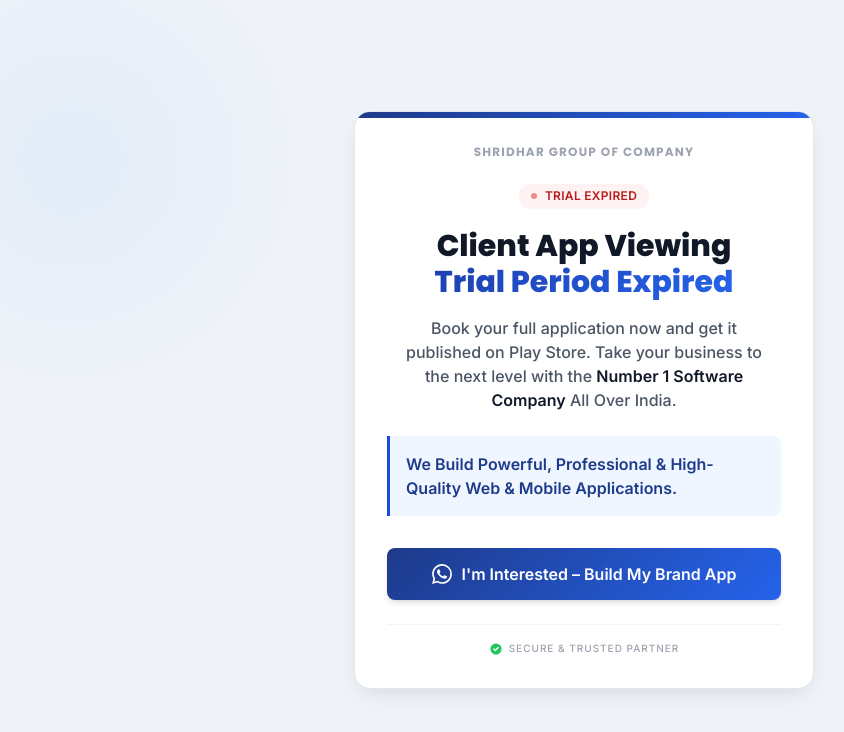
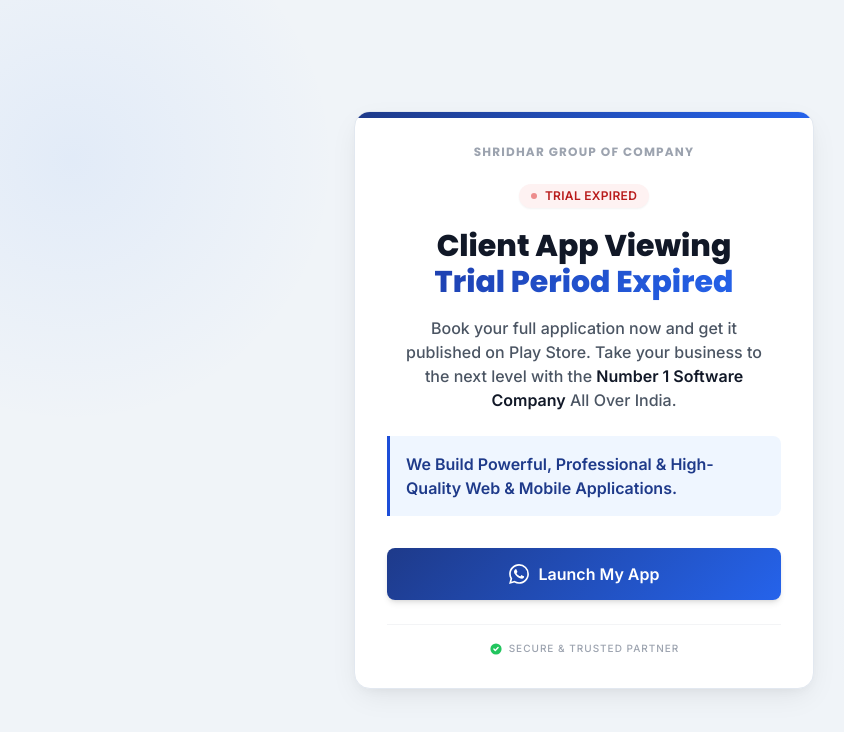
Before and after one commit to VTU-Resources/102, a plain HTML site: page index.html in a window 1280 px wide. Shown: the whole page, without its empty margins (56-900 px from the left). Drawn offline with nearby package versions, Linux system fonts and the light colour scheme.

Commit message:
Update index.html

```diff
--- a/index.html
+++ b/index.html
@@ -127,7 +127,7 @@
         <!-- CTA Button - Adjusted for better mobile fit -->
         <a id="whatsapp-link" href="#" target="_blank" class="pro-btn text-white font-bold text-base py-3.5 px-6 w-full rounded-lg flex items-center justify-center gap-2.5 no-underline shadow-md group">
             <svg class="w-5 h-5 fill-current" viewBox="0 0 24 24" xmlns="http://www.w3.org/2000/svg"><path d="M17.472 14.382c-.297-.149-1.758-.867-2.03-.967-.273-.099-.471-.148-.67.15-.197.297-.767.966-.94 1.164-.173.199-.347.223-.644.075-.297-.15-1.255-.463-2.39-1.475-.883-.788-1.48-1.761-1.653-2.059-.173-.297-.018-.458.13-.606.134-.133.298-.347.446-.52.149-.174.198-.298.298-.497.099-.198.05-.371-.025-.52-.075-.149-.669-1.612-.916-2.207-.242-.579-.487-.5-.669-.51-.173-.008-.371-.008-.57-.008-.198 0-.52.074-.792.372-.272.297-1.04 1.016-1.04 2.479 0 1.462 1.065 2.875 1.213 3.074.149.198 2.096 3.2 5.077 4.487.709.306 1.262.489 1.694.625.712.227 1.36.195 1.871.118.571-.085 1.758-.719 2.006-1.413.248-.694.248-1.289.173-1.413-.074-.124-.272-.198-.57-.347m-5.421 7.403h-.004a9.87 9.87 0 01-5.031-1.378l-.361-.214-3.741.982.998-3.648-.235-.374a9.86 9.86 0 01-1.51-5.26c.001-5.45 4.436-9.884 9.888-9.884 2.64 0 5.122 1.03 6.988 2.898a9.825 9.825 0 012.893 6.994c-.003 5.45-4.437 9.884-9.885 9.884m8.413-18.297A11.815 11.815 0 0012.05 0C5.495 0 .16 5.335.157 11.892c0 2.096.547 4.142 1.588 5.945L.057 24l6.305-1.654a11.882 11.882 0 005.683 1.448h.005c6.554 0 11.89-5.335 11.893-11.893a11.821 11.821 0 00-3.48-8.413Z"/></svg>
-            <span>I'm Interested – Build My Brand App</span>
+            <span>Launch My App</span>
         </a>
 
         <!-- Trust Element - Subtle -->
```
